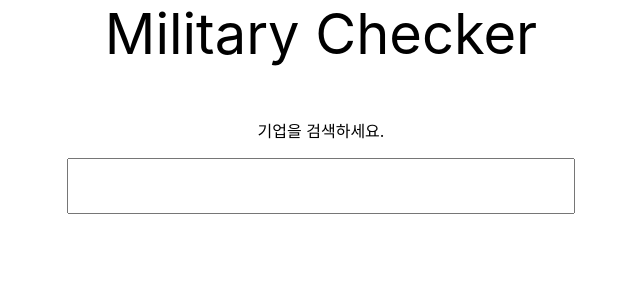
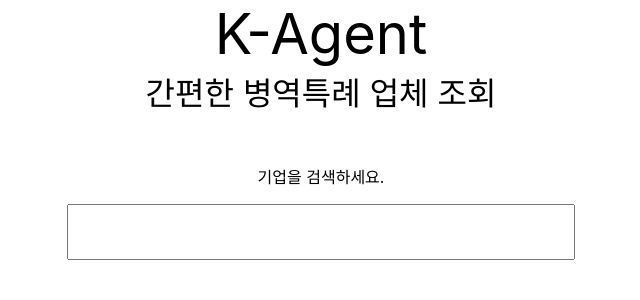
Before and after one commit to Ji-InPark/k-agent.service, a React (Create React App) app: page / in a window 1280 px wide. Shown: the top 300 px of the page, without its empty margins (319-959 px from the left). Built offline with nearby package versions, Linux system fonts and the light colour scheme.

Commit message:
Modify title and header

```diff
--- a/public/index.html
+++ b/public/index.html
@@ -24,7 +24,7 @@
       work correctly both with client-side routing and a non-root public URL.
       Learn how to configure a non-root public URL by running `npm run build`.
     -->
-    <title>React App</title>
+    <title>K-Agent</title>
   </head>
   <body>
     <div id="root"></div>
--- a/src/components/components/Header.tsx
+++ b/src/components/components/Header.tsx
@@ -2,13 +2,20 @@ import { css } from '@emotion/react';
 
 function Header() {
   return (
-    <div>
+    <div css={css({ textAlign: 'center' })}>
       <div
         css={css({
           fontSize: 56,
         })}
       >
-        Military Checker
+        K-Agent
+      </div>
+      <div
+        css={css({
+          fontSize: 32,
+        })}
+      >
+        간편한 병역특례 업체 조회
       </div>
     </div>
   );
```
